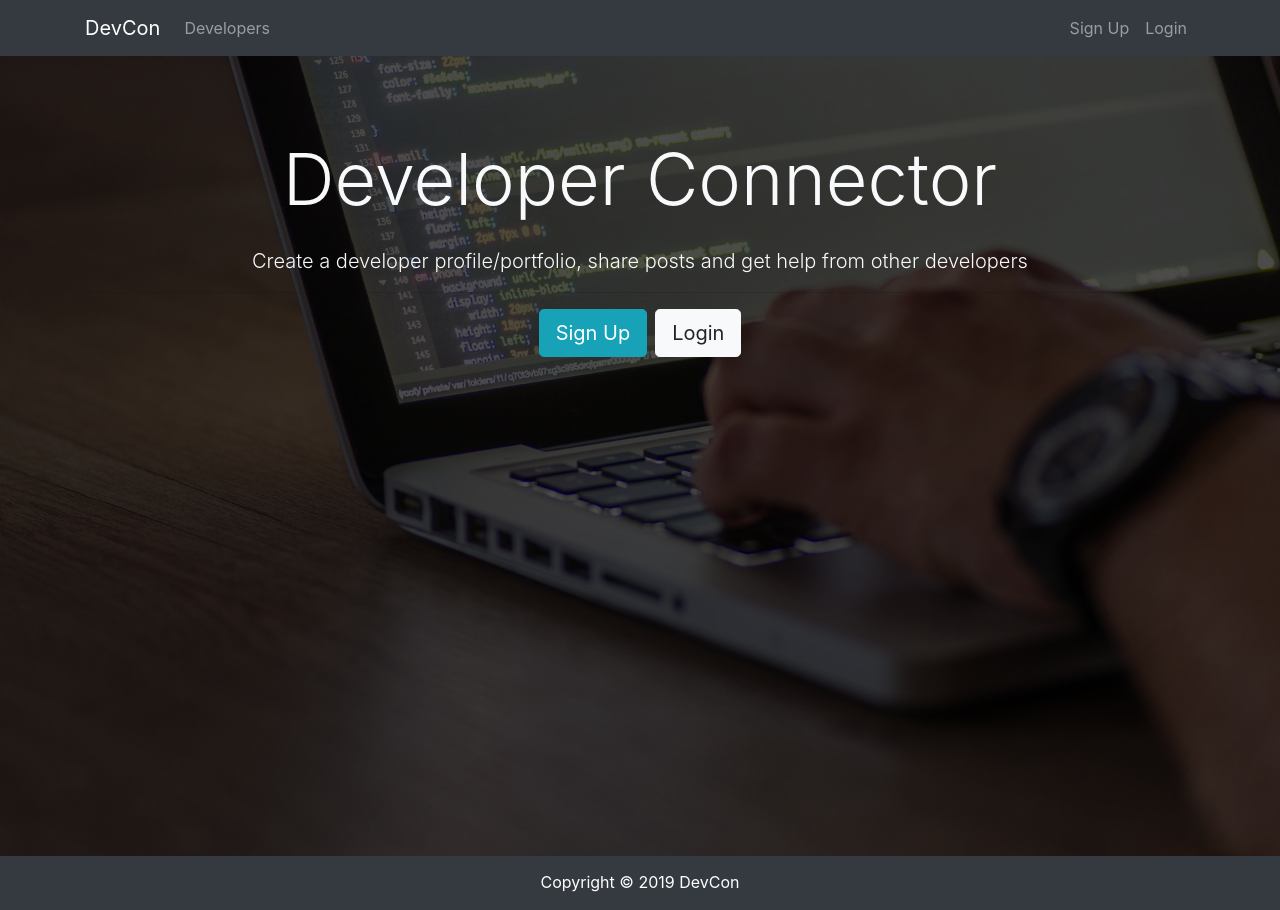
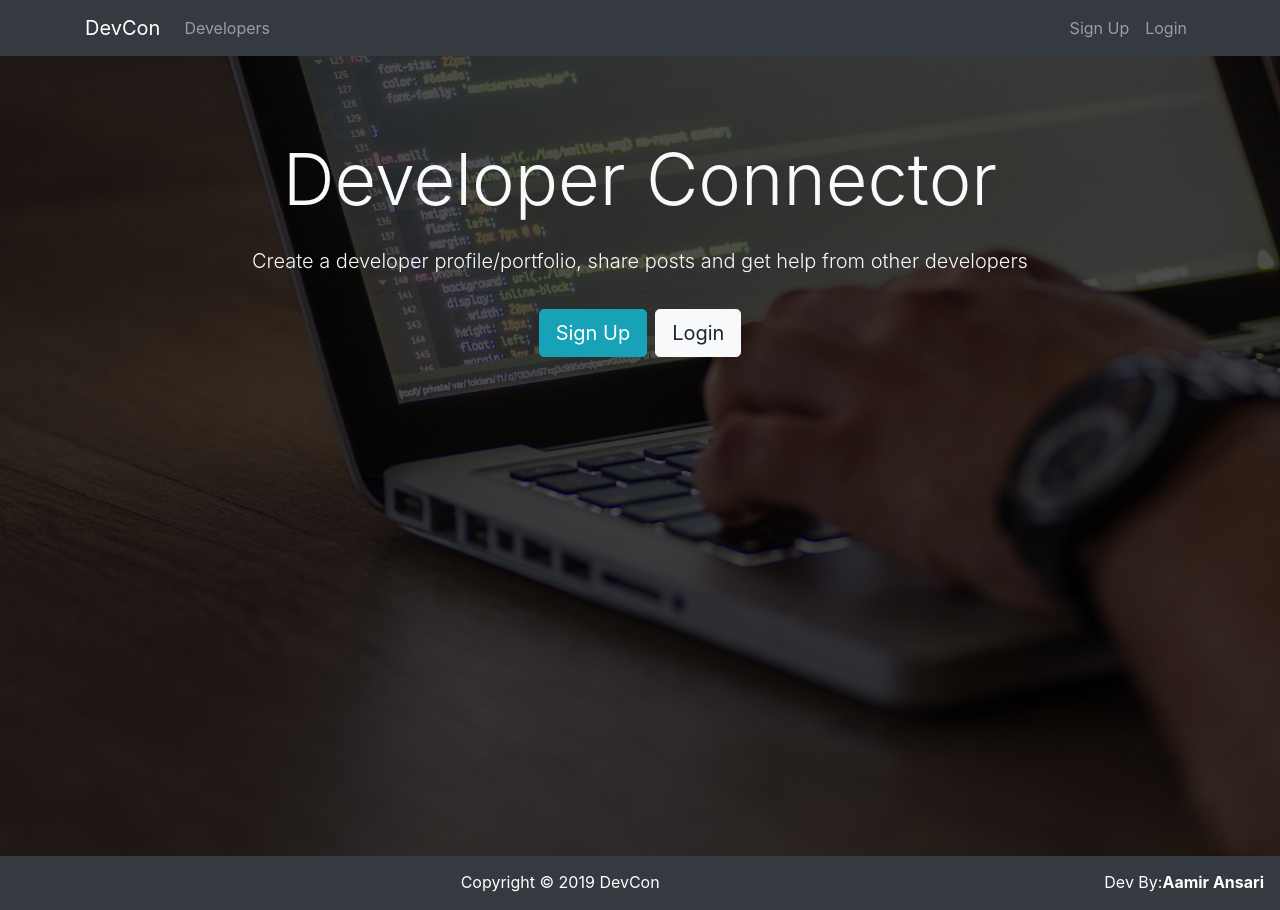
Before and after one commit to aansari10/devcon, a React (Create React App) app in the folder client/: page / in a window 1280 px wide. Built offline with nearby package versions, Linux system fonts and the light colour scheme.

Commit message:
Changed footer

```diff
--- a/client/src/components/layout/Footer.js
+++ b/client/src/components/layout/Footer.js
@@ -3,7 +3,11 @@ import React from "react";
 export default function Footer() {
   return (
     <footer className="bg-dark text-white mt-5 p-3 text-center ">
-      Copyright &copy; {new Date().getFullYear()} DevCon
+      Copyright &copy; {new Date().getFullYear()} DevCon{" "}
+      <span style={{ float: "right" }}>
+        Dev By:
+        <strong>Aamir Ansari</strong>
+      </span>
     </footer>
   );
 }
```
